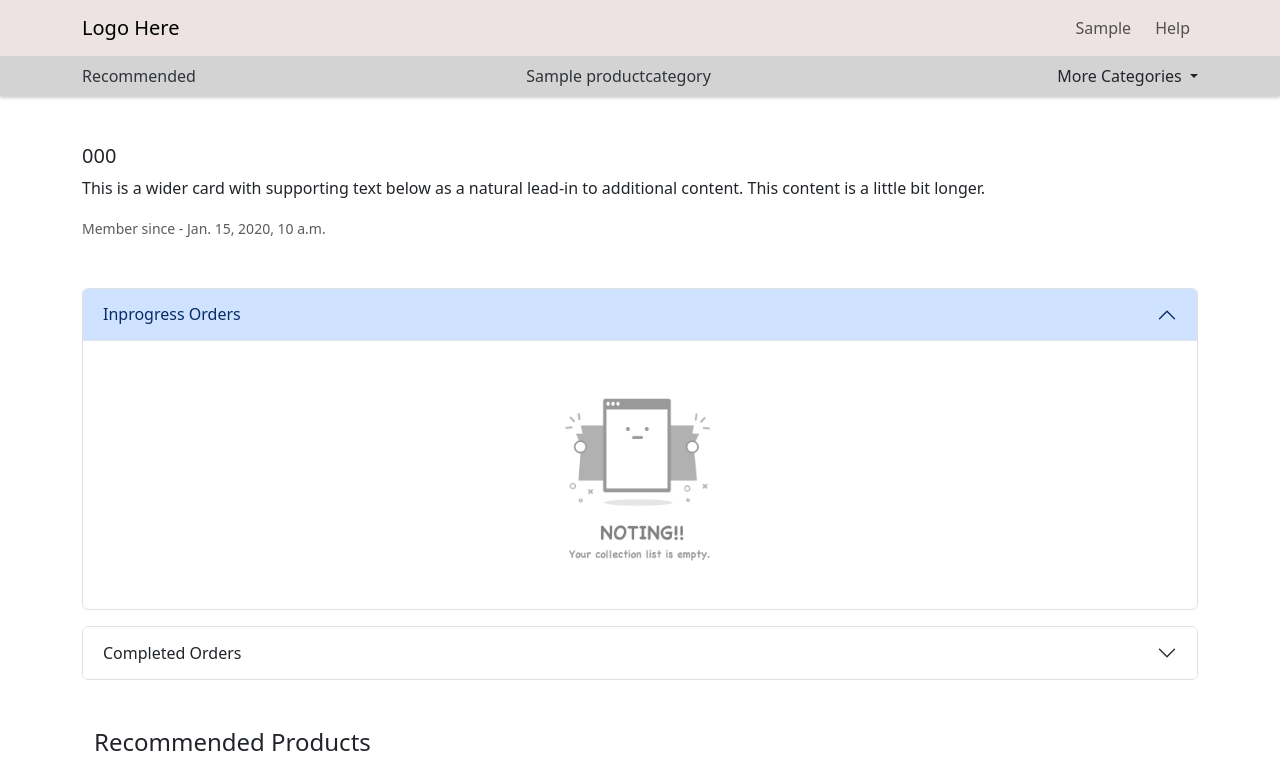
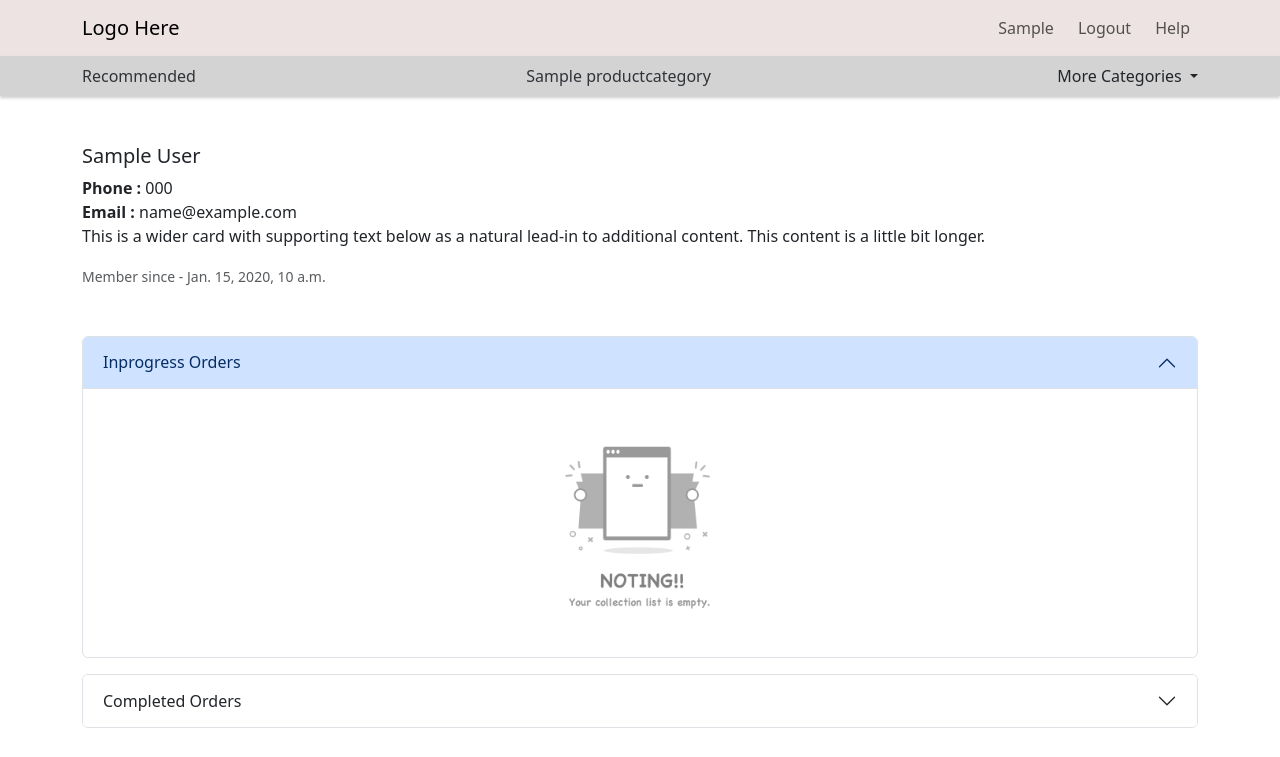
Before and after one commit to ajaygupta74/ecommerce, a Django app: page /profile/ in a window 1280 px wide. Shown: the top 757 px of the page. Run offline with Django 3.2, Linux system fonts and the light colour scheme; a user stored in the database is signed in; tables that the repository leaves empty hold one stand-in row (values such as "Sample post"); grey boxes marked "Sample" are stand-in pictures; data that the repository does not hold is empty; some libraries are stand-ins or nearby versions.

Commit message:
Added sign up and login authentication

```diff
--- a/project2/settings.py
+++ b/project2/settings.py
@@ -153,3 +153,4 @@
     'users.backends.PhoneAuthentication',
 ]
 AUTH_USER_MODEL = 'users.User'
+LOGOUT_REDIRECT_URL = '/'
--- a/templates/base.html
+++ b/templates/base.html
@@ -18,10 +18,11 @@
 </head>
 
 <body>
-{% block header_content %}
-{% include 'navbar.html' %}
-{% endblock header_content %}
+	{% block header_content %}
+	{% include 'navbar.html' %}
+	{% endblock header_content %}
 
+{% include 'modals.html' %}
 {% block main_content %}
 {% endblock main_content %}
 
@@ -31,6 +32,7 @@
 </footer>
 {% endblock footer_content%}
 
+<script src="https://code.jquery.com/jquery-3.6.0.min.js"></script>
 <script src="https://cdn.jsdelivr.net/npm/bootstrap@5.3.0/dist/js/bootstrap.bundle.min.js"></script>
 </body>
 </html>
--- /dev/null
+++ b/templates/modals.html
@@ -0,0 +1,167 @@
+{% load static %}
+
+<!-- Signup Modal -->
+<div class="modal fade" id="signupmodal" tabindex="-1" aria-labelledby="signupmodalLabel" aria-hidden="true">
+  <div class="modal-dialog">
+    <div class="modal-content">
+      <form id="signup_form" method="POST">
+        {% csrf_token %}
+      <div class="modal-header">
+        <h5 class="modal-title" id="loginmodalLabel">Always Welcome !!!</h5>
+        <button type="button" class="btn-close" data-bs-dismiss="modal" aria-label="Close"></button>
+      </div>
+      <div class="container text-center" id="user_icon">
+        <h4 class="py-3 mt-3">Signup</h4>
+      </div>
+      <div class="modal-body">
+        <div class="input-group mb-3">
+          <span class="input-group-text" id="basic-addon3">First name*</span>
+          <input type="text" class="form-control" name="first_name" id="first_name" aria-describedby="basic-addon3" placeholder="Ex. John" required>
+        </div>
+        <div class="input-group mb-3">
+          <span class="input-group-text" id="basic-addon3">Last name*</span>
+          <input type="text" class="form-control" name="last_name" id="last_name" aria-describedby="basic-addon3" placeholder="Ex. Smith" required>
+        </div>
+        <div class="input-group mb-3">
+          <span class="input-group-text" id="basic-addon3">Email*</span>
+          <input type="text" class="form-control" name="email" id="email" aria-describedby="basic-addon3" required>
+        </div>
+        <div class="input-group mb-3">
+          <span class="input-group-text" id="basic-addon3">Phone*</span>
+          <input type="text" class="form-control" name="phone" id="phone" aria-describedby="basic-addon3" required>
+        </div>
+        <div class="input-group mb-3">
+          <span class="input-group-text" id="basic-addon3">Create password*&nbsp;&nbsp;</span>
+          <input type="password" class="form-control" name="password1" id="password1" aria-describedby="basic-addon3" required>
+        </div>
+        <div class="input-group mb-3">
+          <span class="input-group-text" id="basic-addon3">Confirm password*</span>
+          <input type="password" class="form-control" name="password2" id="password2" aria-describedby="basic-addon3" required>
+        </div>
+        <span class="error-message" id="invalid_password" style="display:none; font-size:14px; color:red;"></span>
+      </div>
+      <div class="modal-footer">
+        <button type="button" class="btn btn-danger" data-bs-dismiss="modal">Cancel</button>
+        <button type="submit" class="btn btn-success" id="signupbutton">Signup</button>
+      </div>
+    </form>
+    </div>
+  </div>
+</div>
+
+<!-- Login Modal -->
+<div class="modal fade" id="loginmodal" tabindex="-1" aria-labelledby="loginmodalLabel" aria-hidden="true">
+  <div class="modal-dialog">
+    <div class="modal-content">
+      <form id="login_form" method="POST">
+        {% csrf_token %}
+      <div class="modal-header">
+        <h5 class="modal-title" id="loginmodalLabel">Welcome Back !!!</h5>
+        <button type="button" class="btn-close" data-bs-dismiss="modal" aria-label="Close"></button>
+      </div>
+
+      <div class="alert alert-danger text-center m-2 p-2" id="error_message" role="alert" style="display:none; font-size:14px;"></div>
+
+      <div class="container text-center" id="user_icon">
+        <h4 class="pt-3 mt-3">Login</h4>
+      </div>
+
+      <div class="modal-body">
+        <div class="input-group mb-3">
+          <span class="input-group-text" id="basic-addon3">Email or Phone</span>
+          <input type="text" class="form-control" name="username" id="username" aria-describedby="basic-addon3" required>
+        </div>
+        <div class="input-group mb-3">
+          <span class="input-group-text" id="basic-addon3">Password</span>
+          <input type="password" class="form-control" name="password" id="password" aria-describedby="basic-addon3" required>
+        </div>
+      </div>
+      <div class="modal-footer">
+        <button type="button" class="btn btn-danger" data-bs-dismiss="modal">Cancel</button>
+        <button type="button" id="loginbutton" class="btn btn-success">Login</button>
+      </div>
+    </form>
+    </div>
+  </div>
+</div>
+
+<script src="https://code.jquery.com/jquery-3.6.0.min.js"></script>
+<script>
+  $(document).ready(function() {
+    $('#signup_form').on('submit', function(event) {
+      event.preventDefault();
+      if ($('#password1').val().length <= 8) {
+        $('#invalid_password').text("Password should be greater than 8 characters");
+        $('#invalid_password').css('display', 'block');
+        event.preventDefault();
+      } else if ($('#password2').val() !== $('#password1').val()) {
+        $('#invalid_password').text("Passwords don't match");
+        $('#invalid_password').css('display', 'block');
+        event.preventDefault();
+      } else {
+        var csrf_token = '{{csrf_token}}';
+        $.ajax({
+          type: 'POST',
+          url: '{% url "user_signup" %}',
+          data: {
+            first_name: $('#first_name').val(),
+            last_name: $('#last_name').val(),
+            email: $('#email').val(),
+            phone: $('#phone').val(),
+            password: $('#password1').val(),
+          },
+          beforeSend: function(xhr) {
+            xhr.setRequestHeader('X-CSRFToken', csrf_token);
+          },
+          success: function(data) {
+            console.log(data)
+            if (data.type == 'error'){
+              $('#invalid_password').text(data.message);
+              $('#invalid_password').css('display', 'block');
+            } else if (data.type == 'success') {
+              window.location.href = '/';
+            } else {
+              $('#error_message').text('Invalid Request Please try again later');
+              $('#error_message').css('display', 'block');
+            }
+          }
+        });
+      }
+    });
+
+    $('#password1').on('keydown', function() {$('#invalid_password').css('display', 'none');});
+    $('#password2').on('keyup', function() {$('#invalid_password').css('display', 'none');});
+  });
+
+  $(document).ready(function() {
+    $('form :input').on('input', function() {
+      $('#error_message').text('');
+      $('#error_message').css('display', 'none');
+    });
+  });
+
+  $(document).ready(function() {
+    $('#loginbutton').click(function() {
+      var csrf_token = '{{csrf_token}}';
+      $.ajax({
+          type: 'POST',
+          url: '{% url "user_login" %}',
+          data: {
+            username: $('#username').val(),
+            password: $('#password').val()
+          },
+          beforeSend: function(xhr) {
+            xhr.setRequestHeader('X-CSRFToken', csrf_token);
+          },
+          success: function(data) {
+            if ('status' in data & data.status == 'success') {
+              window.location.href = '/';
+            } else {
+              $('#error_message').text('Invalid login credentials');
+              $('#error_message').css('display', 'block');
+            }
+          }
+      });
+    });
+  });
+</script>
--- a/templates/navbar.html
+++ b/templates/navbar.html
@@ -8,11 +8,11 @@
     <div class="collapse navbar-collapse justify-content-end" id="navbarNav">
       <ul class="navbar-nav">
         {% if user.is_authenticated %}
-        <li class="nav-item me-2"><a class="nav-link" href="{% url 'user_detail'%}">
-          {% if user.first_name%} {{user.first_name}} {% else %} Profile {% endif %}
-        </a></li>
+        <li class="nav-item me-2"><a class="nav-link" href="{% url 'user_detail'%}">{% if user.first_name%} {{user.first_name}} {% else %} Profile {% endif %}</a></li>
+        <li class="nav-item me-2"><a class="nav-link" href="{% url 'user_logout'%}">Logout</a></li>
         {% else %}
-        <li class="nav-item me-2"><a class="nav-link" href="#">Login</a></li>
+         <li class="nav-item me-2"><a href="" class="nav-link" data-bs-toggle="modal" data-bs-target="#signupmodal">Signup</a></li>
+          <li class="nav-item me-2"><a href="" class="nav-link" data-bs-toggle="modal" data-bs-target="#loginmodal">Login</a></li>
         {% endif %}
         <li class="nav-item"><a class="nav-link" href="#">Help</a></li>
       </ul>
--- a/templates/order_detail.html
+++ b/templates/order_detail.html
@@ -25,6 +25,7 @@
         <h5 class="card-title">Personal Details -</h5>
         <p class="card-text mb-1"><small class="text-muted">Name  : &nbsp;&nbsp;{{user.first_name}} {{user.last_name}}</small></p>
         <p class="card-text mb-1"><small class="text-muted">Phone : &nbsp;&nbsp;{{user.phone_number}}</small></p>
+        <p class="card-text mb-1"><small class="text-muted">Email : &nbsp;&nbsp;{{user.email}}</small></p>
     </div>
 
     <form class="row g-3">
--- a/templates/user_detail.html
+++ b/templates/user_detail.html
@@ -4,8 +4,9 @@
 <div class="container my-5">
     <div class="card mb-3 border-0">
     <div class="card-body p-0">
-        <h5 class="card-title">{{user.phone_number}}</h5>
-        <p class="card-text">This is a wider card with supporting text below as a natural lead-in to additional content. This content is a little bit longer.</p>
+        <h5 class="card-title">{{user.first_name}} {{user.last_name}}</h5>
+        <p class="card-text"><b>Phone :</b> {{user.phone_number}}<br><b>Email :</b> {{user.email}}<br>
+        This is a wider card with supporting text below as a natural lead-in to additional content. This content is a little bit longer.</p>
         <p class="card-text"><small class="text-muted">Member since - {{user.date_joined}}</small></p>
     </div>
 </div>
--- a/users/backends.py
+++ b/users/backends.py
@@ -1,10 +1,12 @@
 from users.models import User
+from django.db.models import Q
 
 
 class EmailAuthentication(object):
     def authenticate(self, request, username=None, password=None):
         try:
-            user = User.objects.get(email=username)
+            user = User.objects.get(
+                Q(email=username) | Q(phone_number=username))
             if user.check_password(password):
                 return user
             return None
--- a/users/models.py
+++ b/users/models.py
@@ -39,6 +39,7 @@
 
 
 class User(AbstractUser):
+    username = None
     email = models.EmailField(unique=True)
     phone_number = PhoneNumberField(null=True, unique=True, blank=True)
     gender = models.BooleanField(null=True)
--- a/users/urls.py
+++ b/users/urls.py
@@ -1,9 +1,15 @@
 from django.urls import path
+from django.contrib.auth import views as auth_views
 from users.views import (
+    user_signup,
+    user_login,
     user_detail
 )
 
 
 urlpatterns = [
+    path('signup/', user_signup, name='user_signup'),
+    path('login/', user_login, name='user_login'),
     path('', user_detail, name='user_detail'),
+    path('logout/', auth_views.LogoutView.as_view(), name='user_logout'),
 ]
--- a/users/views.py
+++ b/users/views.py
@@ -1,6 +1,55 @@
-from django.shortcuts import render
+from django.http import JsonResponse
+from django.shortcuts import redirect, render
+from services.models import Order
+from django.contrib.auth import authenticate, login
 
-from services.models import Order
+from users.models import User
+
+
+def user_signup(request):
+    if request.method == 'POST':
+        phone = request.POST['phone']
+        email = request.POST['email']
+        password = request.POST['password']
+        if User.objects.filter(phone_number=phone).exists():
+            return JsonResponse(
+                {'type': 'error',
+                 'message': ('This phone number is already registered'
+                             ' with another user')})
+        elif User.objects.filter(email=email).exists():
+            return JsonResponse(
+                {'type': 'error',
+                 'message': ('This email is already registered'
+                             ' with another user')})
+        try:
+            user = User.objects.create_user(email=email, password=password)
+            user.first_name = request.POST['first_name']
+            user.last_name = request.POST['last_name']
+            user.phone_number = phone
+            user.save(update_fields=['first_name',
+                                     'last_name',
+                                     'phone_number'])
+            login(request, user,
+                  backend='users.backends.EmailAuthentication')
+            return JsonResponse({'type': 'success'})
+        except Exception as ex:
+            print("Exception occured", ex)
+            return JsonResponse({"message": "Try again later"})
+    return redirect('/')
+
+
+def user_login(request):
+    if request.method == 'POST':
+        username = request.POST['username']
+        password = request.POST['password']
+        user = authenticate(request, username=username, password=password)
+        if user is not None:
+            login(request, user,
+                  backend='users.backends.EmailAuthentication')
+            return JsonResponse({'status': 'success'})
+        else:
+            return JsonResponse({'status': 'error'})
+    return redirect('/')
 
 
 def user_detail(request):
```
Also changed, not shown: users/migrations/0002_remove_user_username.py (added).
